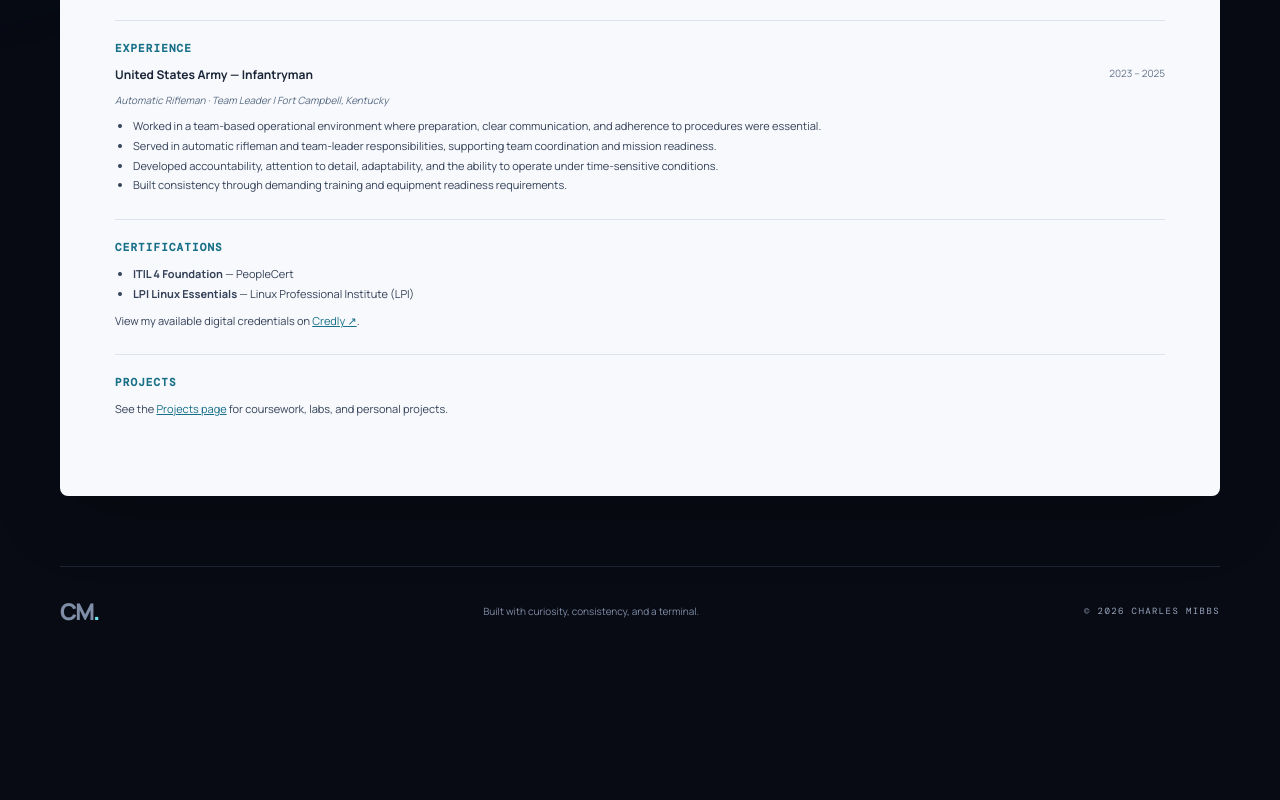
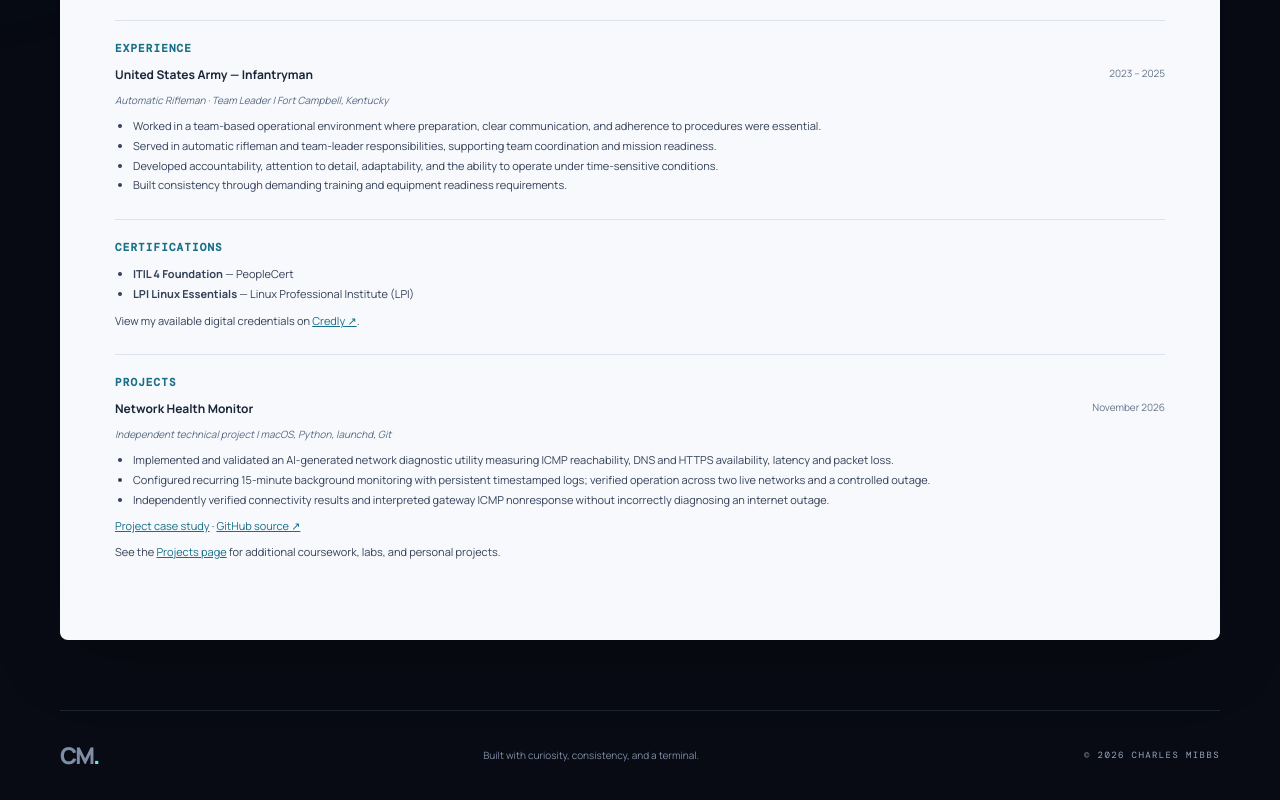
Before and after one commit to mibbsc/Charles-site, a plain HTML site: page resume.html in a window 1280 px wide. Shown: the part 891-1691 px from the top of the page. Before the commit the page ends 1547 px from the top, so only its background shows below. Drawn offline with nearby package versions, Linux system fonts and the light colour scheme.

Commit message:
Add Network Health Monitor to online resume

```diff
--- a/resume.html
+++ b/resume.html
@@ -20,7 +20,7 @@
       <section class="resume-section"><h3>Education</h3><div class="resume-entry"><div class="entry-heading"><strong>Western Governors University</strong><span>July 2026 – Present</span></div><p class="entry-subtitle">Cloud and Network Engineering — AWS Track</p><ul><li>Studying foundational concepts in Linux, networking, cloud infrastructure, and IT systems.</li><li>Building technical knowledge through structured coursework, labs, and independent review.</li></ul><p class="entry-subtitle">Planned next step: Master's degree in Cybersecurity</p></div></section>
       <section class="resume-section"><h3>Experience</h3><div class="resume-entry"><div class="entry-heading"><strong>United States Army — Infantryman</strong><span>2023 – 2025</span></div><p class="entry-subtitle">Automatic Rifleman · Team Leader | Fort Campbell, Kentucky</p><ul><li>Worked in a team-based operational environment where preparation, clear communication, and adherence to procedures were essential.</li><li>Served in automatic rifleman and team-leader responsibilities, supporting team coordination and mission readiness.</li><li>Developed accountability, attention to detail, adaptability, and the ability to operate under time-sensitive conditions.</li><li>Built consistency through demanding training and equipment readiness requirements.</li></ul></div></section>
       <section class="resume-section" id="certifications"><h3>Certifications</h3><ul><li><strong>ITIL 4 Foundation</strong> — PeopleCert</li><li><strong>LPI Linux Essentials</strong> — Linux Professional Institute (LPI)</li></ul><p>View my available digital credentials on <a class="inline-link" data-credly href="#" target="_blank" rel="noreferrer">Credly ↗</a>.</p></section>
-      <section class="resume-section"><h3>Projects</h3><p>See the <a class="inline-link" href="portfolio.html">Projects page</a> for coursework, labs, and personal projects.</p></section>
+      <section class="resume-section"><h3>Projects</h3><div class="resume-entry"><div class="entry-heading"><strong>Network Health Monitor</strong><span>November 2026</span></div><p class="entry-subtitle">Independent technical project | macOS, Python, launchd, Git</p><ul><li>Implemented and validated an AI-generated network diagnostic utility measuring ICMP reachability, DNS and HTTPS availability, latency and packet loss.</li><li>Configured recurring 15-minute background monitoring with persistent timestamped logs; verified operation across two live networks and a controlled outage.</li><li>Independently verified connectivity results and interpreted gateway ICMP nonresponse without incorrectly diagnosing an internet outage.</li></ul><p><a class="inline-link" href="portfolio.html#network-health-monitor">Project case study</a> · <a class="inline-link" href="https://github.com/mibbsc/network-health-monitor" target="_blank" rel="noopener noreferrer">GitHub source ↗</a></p></div><p>See the <a class="inline-link" href="portfolio.html">Projects page</a> for additional coursework, labs, and personal projects.</p></section>
     </article>
 </main>
   <footer class="site-footer page-wrap"><a class="footer-brand" href="index.html">CM<span>.</span></a><span>Built with curiosity, consistency, and a terminal.</span><span class="mono">© <span data-year></span> CHARLES MIBBS</span></footer>
```
